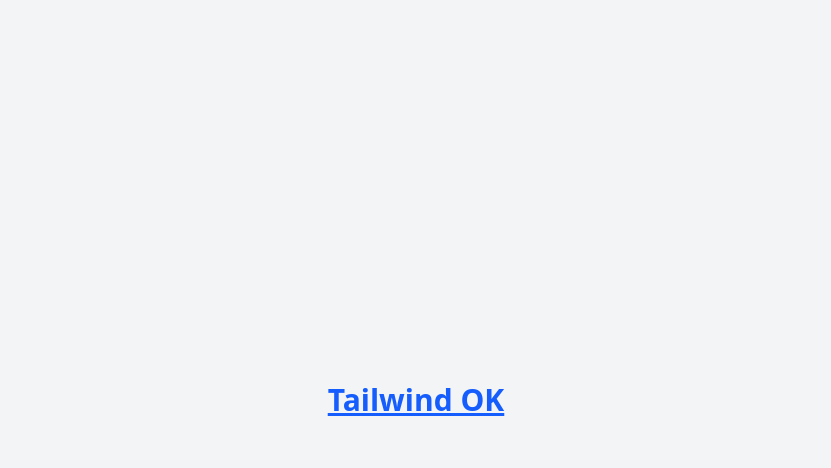
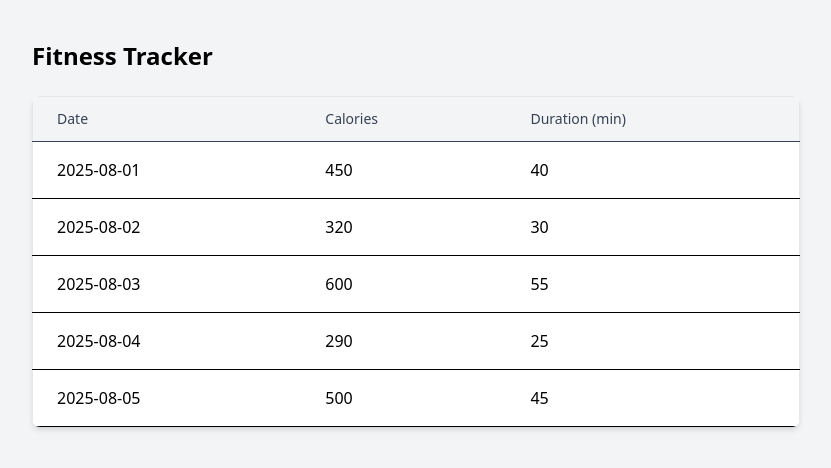
Before and after one commit to Skyeee3/fitness-steps-tracker, a React (Vite) app: page / in a window 1280 px wide. Shown: the top 468 px of the page, without its empty margins (224-1055 px from the left). Built offline with nearby package versions, Linux system fonts and the light colour scheme.

Commit message:
add Table component and exercies data, update App.jsx

```diff
--- a/src/App.jsx
+++ b/src/App.jsx
@@ -1,9 +1,12 @@
+import Table from "./components/Table";
+
 export default function App() {
   return (
-    <main className="min-h-screen flex items-center justify-center bg-gray-100">
-      <h1 className="text-3xl font-bold text-blue-600 underline">
-        Tailwind OK
-      </h1>
+    <main className="min-h-screen bg-gray-100 py-10 px-4">
+      <div className="max-w-3xl mx-auto">
+        <h1 className="text-2xl font-bold mb-6">Fitness Tracker</h1>
+        <Table />
+      </div>
     </main>
   );
 }
--- /dev/null
+++ b/src/components/Table.jsx
@@ -0,0 +1,34 @@
+import data from "../data/exerciseData.json";
+
+export default function Table() {
+  return (
+    // Table container
+    <div className="overflow-x-auto shadow-md rounded-lg">
+      {/* table structure */}
+      <table className="min-w-full bg-white border border-gray-200">
+        {/* table header */}
+        <thead>
+          <tr className="bg-gray-100">
+            <th className="px-6 py-3 text-left text-sm font-medium text-gray-700 border-b">Date</th>
+            <th className="px-6 py-3 text-left text-sm font-medium text-gray-700 border-b">Calories</th>
+            <th className="px-6 py-3 text-left text-sm font-medium text-gray-700 border-b">Duration (min)</th>
+          </tr>
+        </thead>
+
+        {/* Table body with data rows */}
+        <tbody>
+          {data.map((item, index) => (
+            <tr key={index} className="hover:bg-gray-50">
+              {/* date */}
+              <td className="px-6 py-4 border-b">{item.date}</td>
+              {/* calories */}
+              <td className="px-6 py-4 border-b">{item.calories}</td>
+              {/* duration */}
+              <td className="px-6 py-4 border-b">{item.durationMinutes}</td>
+            </tr>
+          ))}
+        </tbody>
+      </table>
+    </div>
+  );
+}
--- /dev/null
+++ b/src/data/exerciseData.json
@@ -0,0 +1,7 @@
+[
+  { "date": "2025-08-01", "calories": 450, "durationMinutes": 40 },
+  { "date": "2025-08-02", "calories": 320, "durationMinutes": 30 },
+  { "date": "2025-08-03", "calories": 600, "durationMinutes": 55 },
+  { "date": "2025-08-04", "calories": 290, "durationMinutes": 25 },
+  { "date": "2025-08-05", "calories": 500, "durationMinutes": 45 }
+]
```
